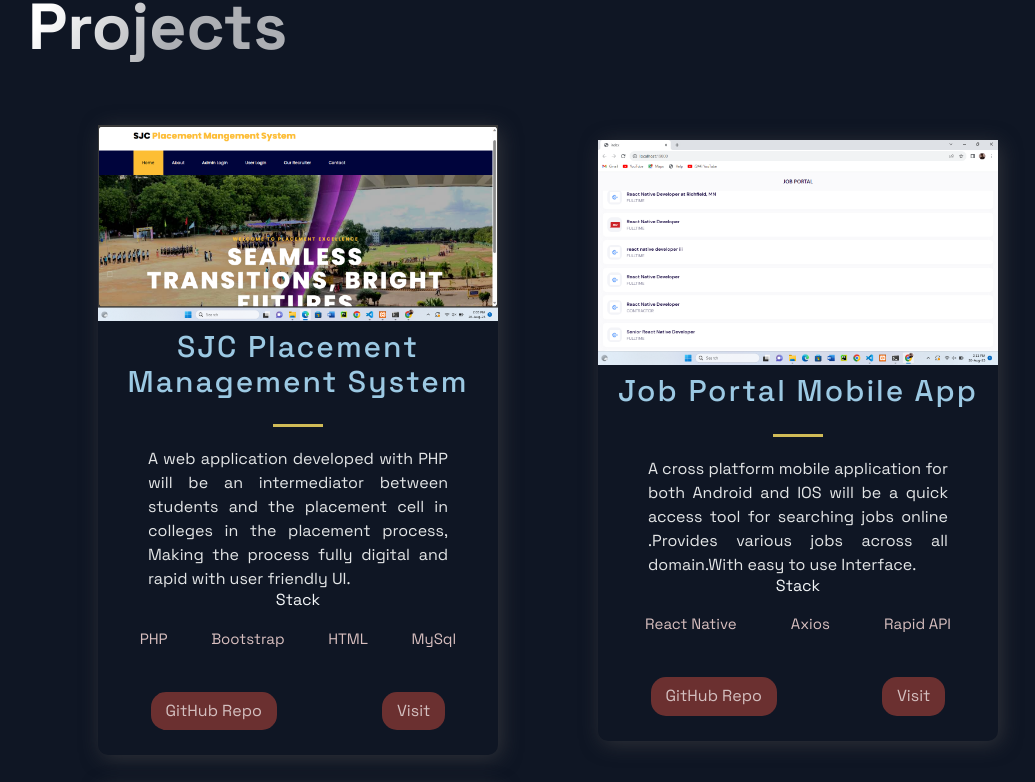
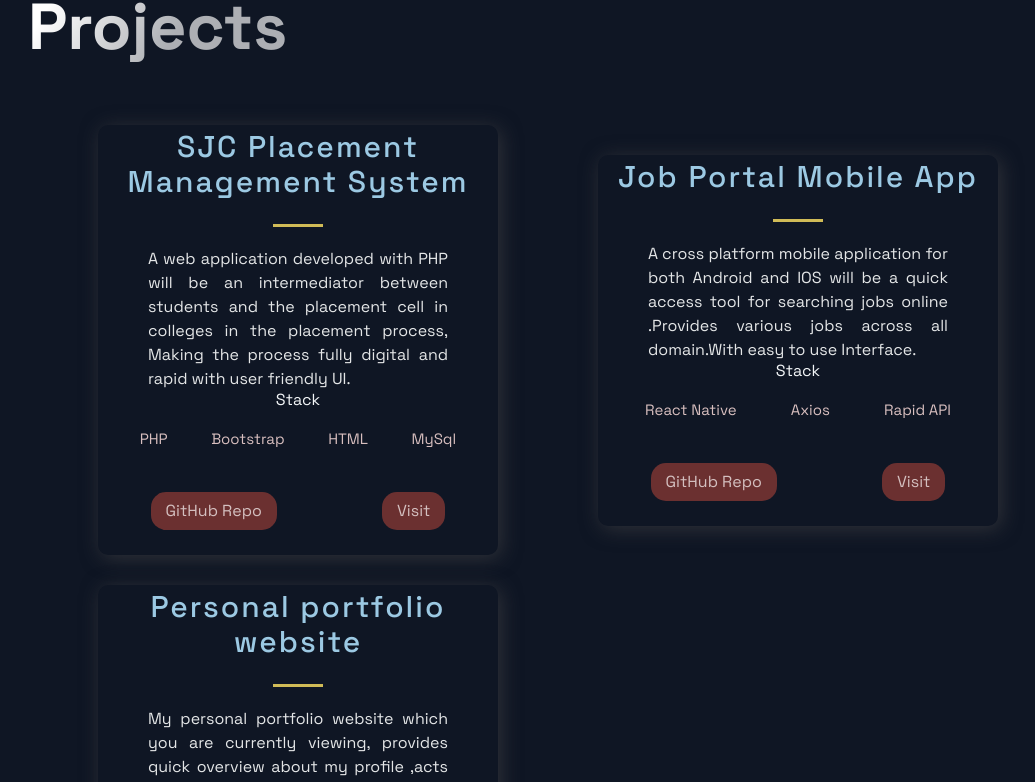
Before and after one commit to bxgio/Bagio-Portfolio-Website, a Next.js app: page / in a window 1280 px wide. Shown: the part 719-1501 px from the top of the page, without its empty margins (92-1127 px from the left). Built offline with nearby package versions, Linux system fonts and the light colour scheme.

Commit message:
added visit and photos

```diff
--- a/src/components/Projects/Projects.js
+++ b/src/components/Projects/Projects.js
@@ -11,7 +11,7 @@ const Projects = () => (
     <GridContainer>
       {projects.map(({ id, image, title, description, tags, source, visit }) => (
         <BlogCard key={id}>
-          <Img src={image} />
+
           <TitleContent>
             <HeaderThree title>{title}</HeaderThree>
             <Hr />
```
